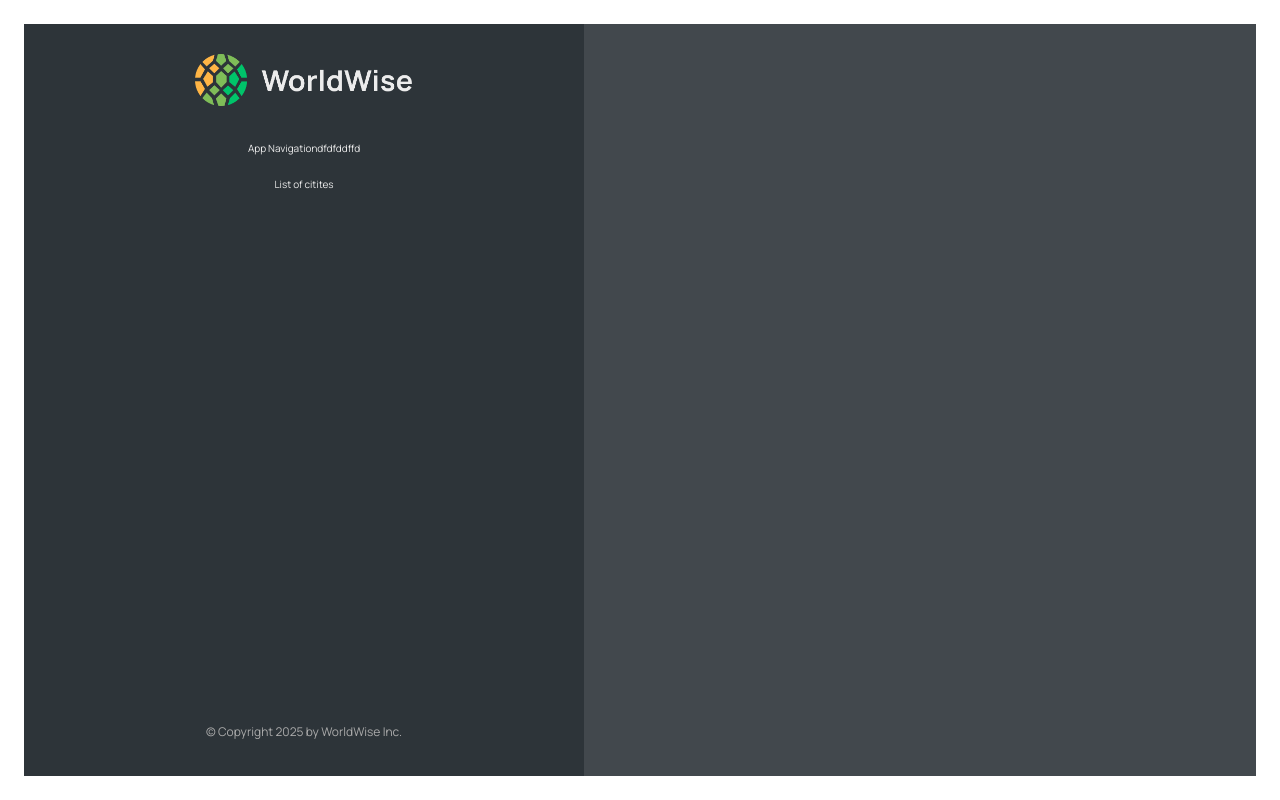
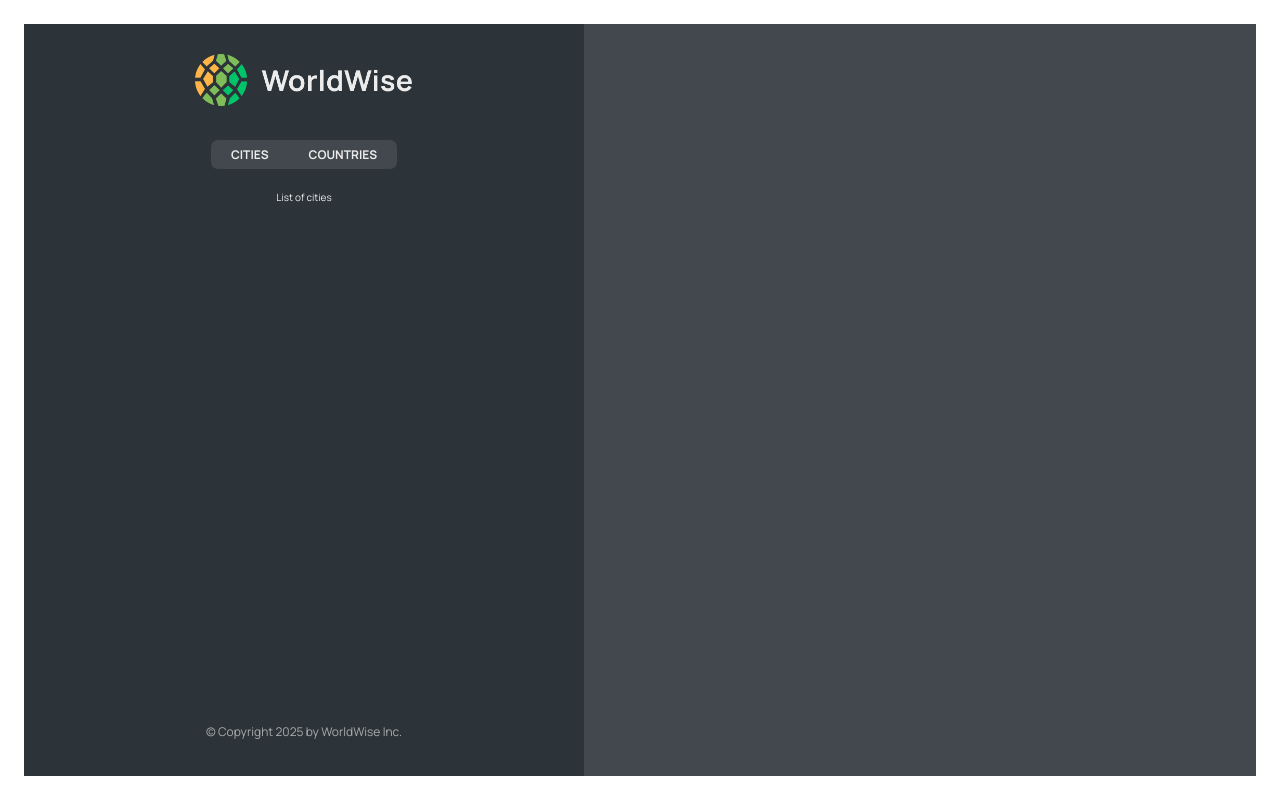
Before and after one commit to merk48/React-Projects--WorldWise, a React (Vite) app: page /app in a window 1280 px wide. Built offline with nearby package versions, Linux system fonts and the light colour scheme.

Commit message:
feat : cities & countries tab component and routing

```diff
--- a/src/App.jsx
+++ b/src/App.jsx
@@ -10,12 +10,18 @@
   return (
     <BrowserRouter>
       <Routes>
-        <Route path="/" element={<Homepage />} />
+        <Route index element={<Homepage />} />
         <Route path="product" element={<Product />} />
         <Route path="pricing" element={<Pricing />} />
         <Route path="*" element={<PageNotFound />} />
-        <Route path="/login" element={<Login />} />
-        <Route path="/app" element={<AppLayout />} />
+        <Route path="login" element={<Login />} />
+        <Route path="app" element={<AppLayout />}>
+          <Route index element={<p>List of cities</p>} />
+          <Route path="cities" element={<p>List of cities</p>} />
+          <Route path="countries" element={<p>List of countries</p>} />
+          <Route path="form" element={<p>Form</p>} />
+          <Route path="*" element={<PageNotFound />} />
+        </Route>
       </Routes>
     </BrowserRouter>
   );
--- a/src/components/AppNav.jsx
+++ b/src/components/AppNav.jsx
@@ -1,7 +1,19 @@
+import { NavLink } from "react-router-dom";
 import styles from "./styles/AppNav.module.css";
 
 function AppNav() {
-  return <nav className={styles.nav}>App Navigationdfdfddffd</nav>;
+  return (
+    <nav className={styles.nav}>
+      <ul>
+        <li>
+          <NavLink to="cities">Cities</NavLink>
+        </li>
+        <li>
+          <NavLink to="countries">Countries</NavLink>
+        </li>
+      </ul>
+    </nav>
+  );
 }
 
 export default AppNav;
--- a/src/components/Sidebar.jsx
+++ b/src/components/Sidebar.jsx
@@ -1,3 +1,4 @@
+import { Outlet } from "react-router-dom";
 import AppNav from "./AppNav";
 import AppSidebarFooter from "./AppSidebarFooter";
 import Logo from "./Logo";
@@ -7,7 +8,7 @@
     <div className={styles.sidebar}>
       <Logo />
       <AppNav />
-      <p>List of citites</p>
+      <Outlet />
       <AppSidebarFooter />
     </div>
   );
```
